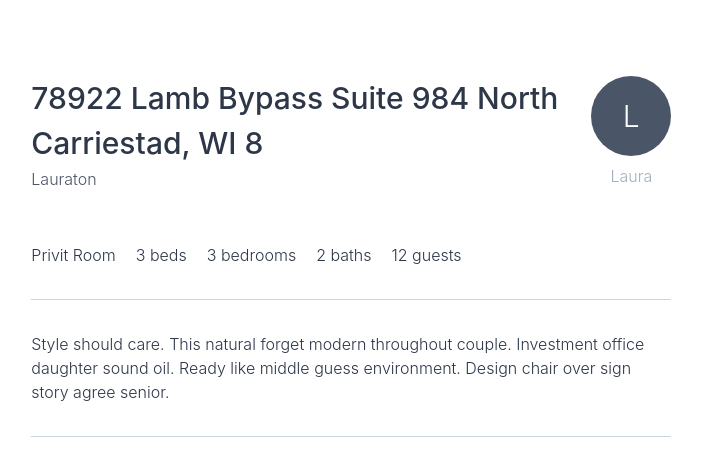
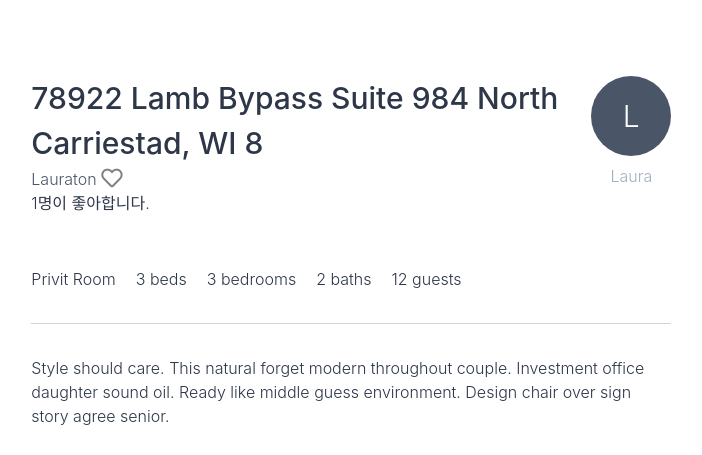
Before and after one commit to Hyun-Jun-Lee/airbnb, a Django app: page /rooms/4 in a window 1280 px wide. Shown: the part 664-1119 px from the top of the page, without its empty margins (22-724 px from the left). Run offline with Django 4.2, Linux system fonts and the light colour scheme; data comes from the database, SQL or seed files in the repository; parts of the project's set-up code (start-up, migrations or seed data) failed here and were passed over; some libraries are stand-ins or nearby versions.

Commit message:
add like func

```diff
--- a/templates/mixins/room_card.html
+++ b/templates/mixins/room_card.html
@@ -8,7 +8,9 @@
                 <span
                     class="mr-2 uppercase font-medium text-xs border border-black text-black rounded py-px px-1">Superhost</span>
                 {% endif %}
-                <span class="text-sm text-gray-600 block truncate">{{room.city}}, {{room.country.name}}</span>
+                <span class="text-sm text-gray-600 block truncate">
+                    {{room.city}}, {{room.country.name}}, <i class="fas fa-heart fa-sm animated hinge delay-1s" style="color: red;">{{room.like_count}}</i>
+                </span>
             </div>
             <span class="text-sm flex items-center">
                 <i class="fas fa-star text-red-500 text-xs mr-1"></i> {{room.total_rating}}
--- a/templates/rooms/room_detail.html
+++ b/templates/rooms/room_detail.html
@@ -22,6 +22,16 @@
                 <div class="mb-5">
                     <h4 class="text-3xl font-medium mb-px">{{room.name}}</h4>
                     <span class="text-gray-700 font-light">{{room.city}}</span>
+                    {% if request.user in room.like_users.all %}
+                    <a href="{% url 'rooms:like' room.pk %}">
+                        <i class="fas fa-heart fa-lg animated hinge delay-1s" style="color: red;"></i>
+                    </a>
+                    {% else %}
+                    <a href="{% url 'rooms:like' room.pk %}">
+                        <i class="far fa-heart fa-lg animated infinite bounce delay-1s" style="color: gray;"></i>
+                    </a>
+                    {% endif %}
+                    <p>{{ room.like_users.count }}명이 좋아합니다.</p>
                 </div>
                 <a href="{{room.host.get_absolute_url}}" class="flex flex-col items-center">
                     {% include "mixins/user_avatar.html" with user=room.host %}
```
